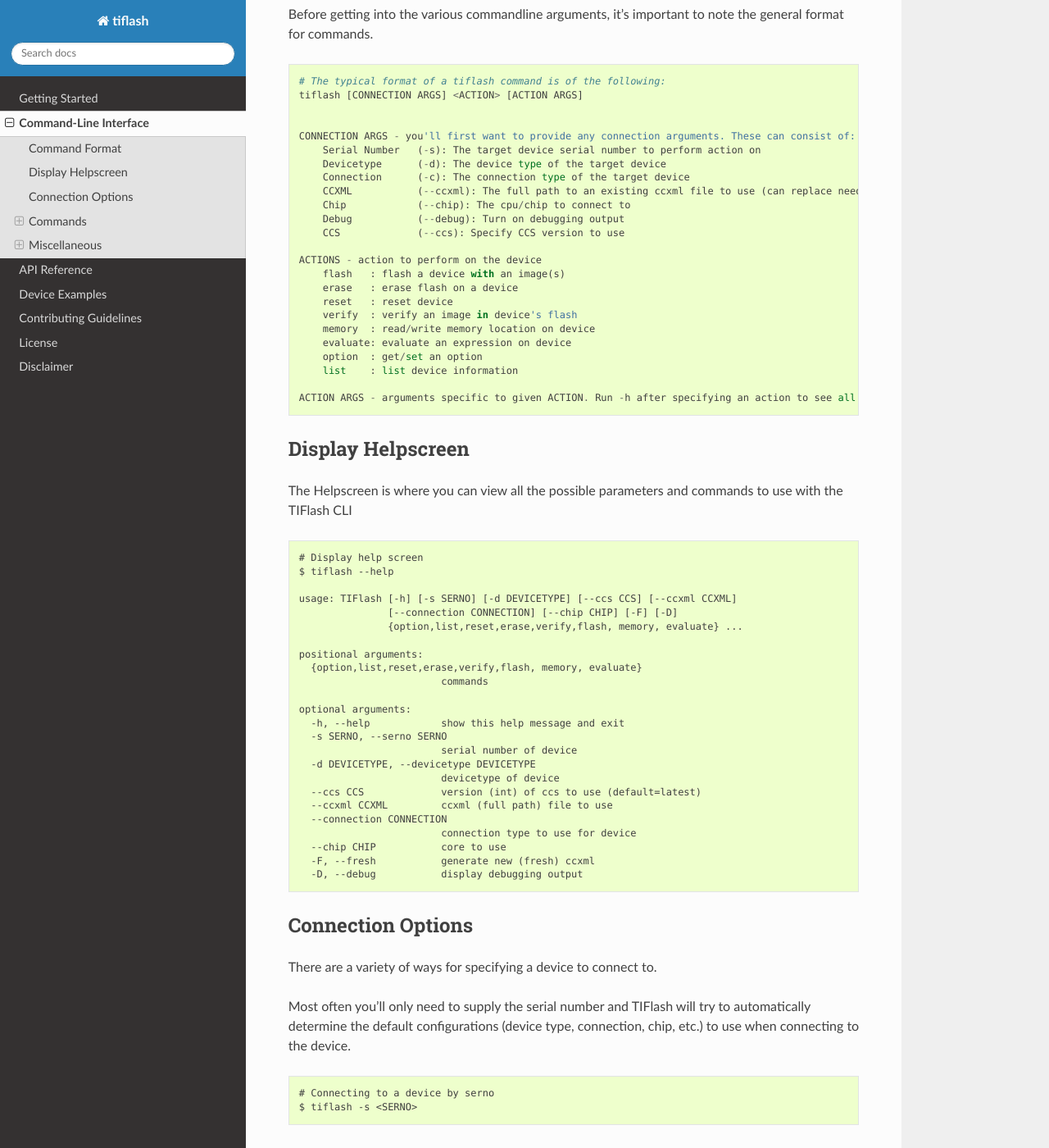
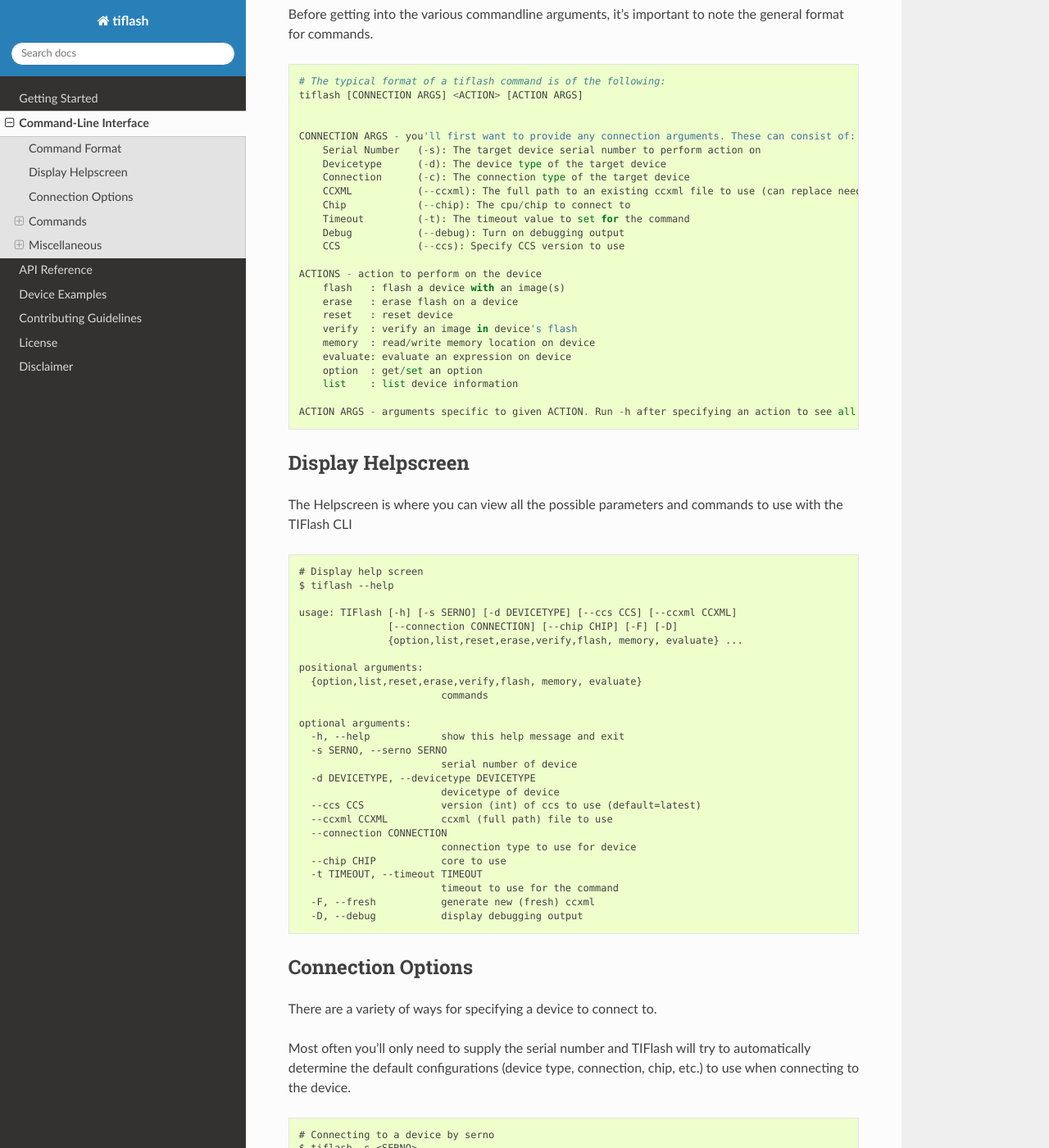
Before and after one commit to webbcam/tiflash, a Sphinx documentation site: the page built from docs/source/cli.rst, in a window 1280 px wide and 1400 px high, scrolled down 258 px. Shown: the whole window at 82% size. Built offline with Sphinx 7.4.7 and the Read the Docs theme 2.0.0, drawn with Linux system fonts in a browser that asks for light colours.

```diff
--- a/docs/source/cli.rst
+++ b/docs/source/cli.rst
@@ -23,6 +23,7 @@ note the general format for commands.
         Connection      (-c): The connection type of the target device
         CCXML           (--ccxml): The full path to an existing ccxml file to use (can replace need for Serial Number)
         Chip            (--chip): The cpu/chip to connect to
+        Timeout         (-t): The timeout value to set for the command
         Debug           (--debug): Turn on debugging output
         CCS             (--ccs): Specify CCS version to use
 
@@ -68,6 +69,8 @@ commands to use with the TIFlash CLI
       --connection CONNECTION
                             connection type to use for device
       --chip CHIP           core to use
+      -t TIMEOUT, --timeout TIMEOUT
+                            timeout to use for the command
       -F, --fresh           generate new (fresh) ccxml
       -D, --debug           display debugging output
 
--- a/tiflash/version.py
+++ b/tiflash/version.py
@@ -1,3 +1,3 @@
-version = (0, 4, 1)
+version = (0, 5, 1)
 version_string = ".".join(map(str,version))
-release_date = "2018.08.07"
+release_date = "2018.08.14"
```
